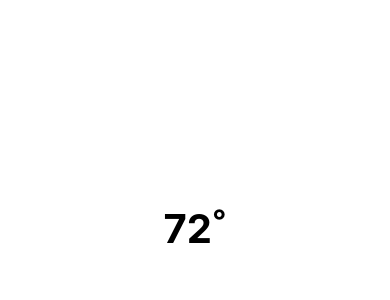
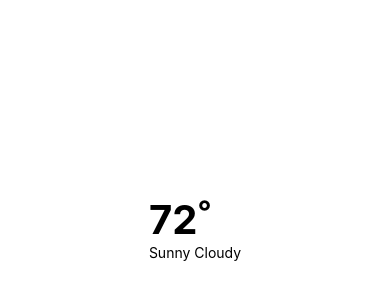
Before and after one commit to AwesomeZaidi/React-Native-Weather-App, a React Native app: screen / in a window 390 px wide. Shown: the part 194-494 px from the top of the page. Built offline with nearby package versions, Linux system fonts and the light colour scheme.

Commit message:
added description

```diff
--- a/Components/DisplayWeather.js
+++ b/Components/DisplayWeather.js
@@ -5,6 +5,7 @@ const DisplayWeather = (props) => {
   return (
       <View>
         <Text style={styles.temp}>72˚</Text>
+        <Text>Sunny Cloudy</Text>
       </View>
   )
 }
```
